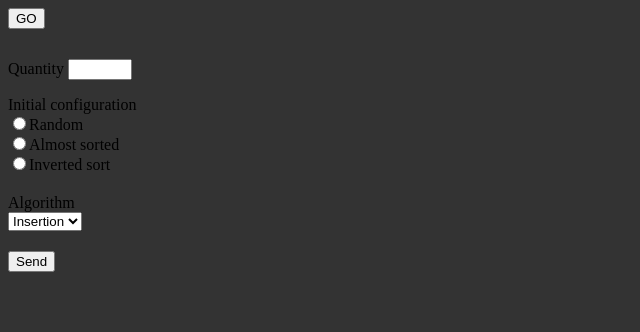
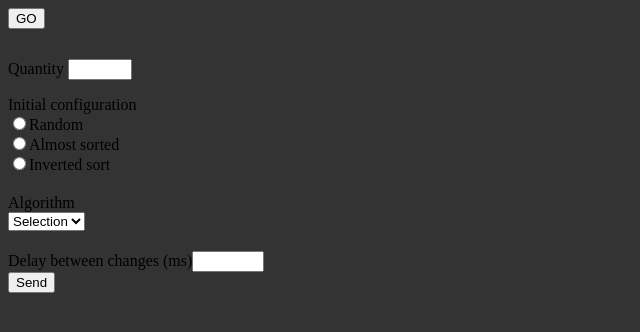
Before and after one commit to T5UN4M1/sort, a React (Create React App) app in the folder client/: page /home in a window 1280 px wide. Shown: the top 332 px of the page, without its empty margins (0-640 px from the left). Built offline with nearby package versions, Linux system fonts and the light colour scheme.

Commit message:
fixed options and added delay form

```diff
--- a/client/src/components/SortParamsForm.tsx
+++ b/client/src/components/SortParamsForm.tsx
@@ -14,7 +14,7 @@ const onClick = () => {
 
 const radios = ["Random", "Almost sorted", "Inverted sort"];
 
-const options = ["Insertion", "Other"];
+const options = ["Selection"];
 
 export const SortParamsForm = () => (
     <form method="post" action="#" style={{marginTop: "30px"}}>
@@ -24,6 +24,7 @@ export const SortParamsForm = () => (
         <div style={{margin: "20px 0"}}>
             <Select name="algorithm" label="Algorithm" options={options}/>
         </div>
+        <NumberField name="delay" label="Delay between changes (ms)" onChange={onChange} value="" min={0} max={1000}/>
         <button type="submit" onClick={onClick}>Send</button>
     </form>
 );
```
